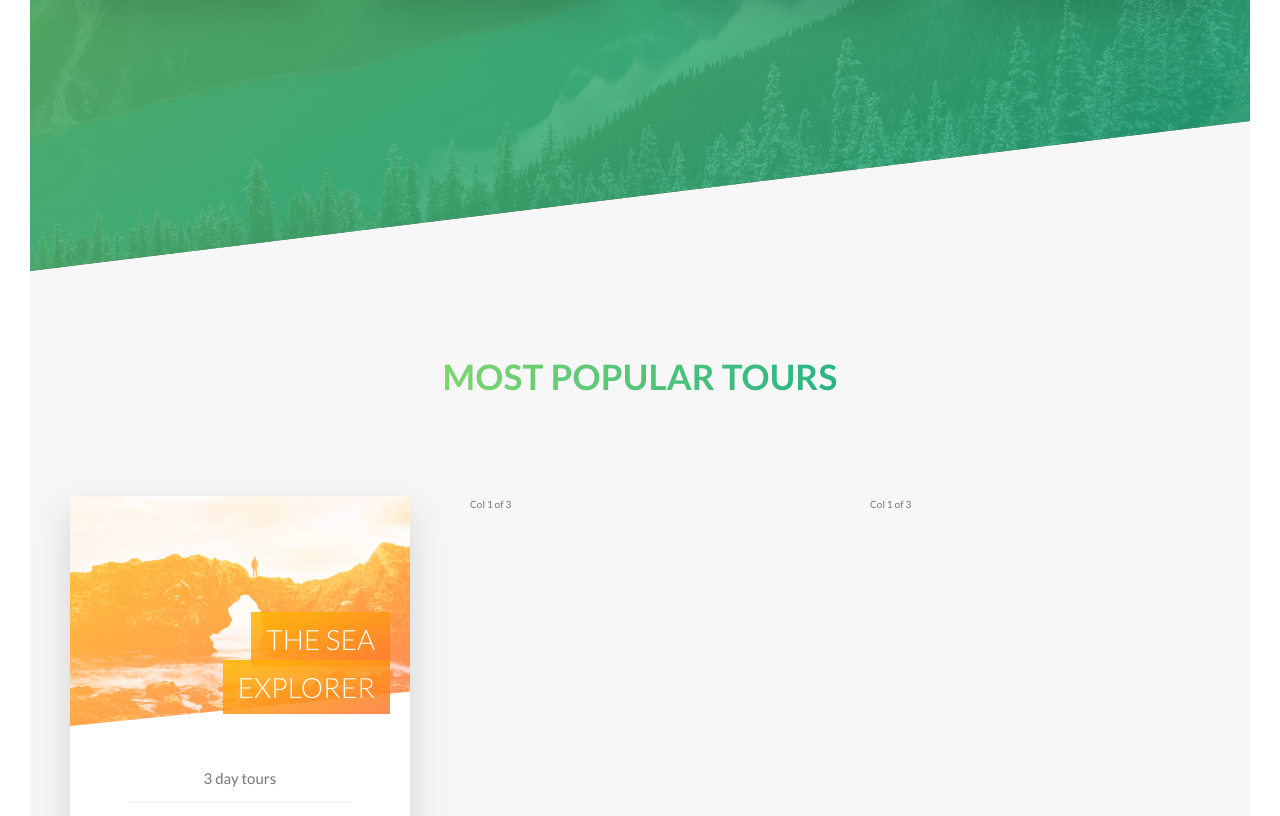
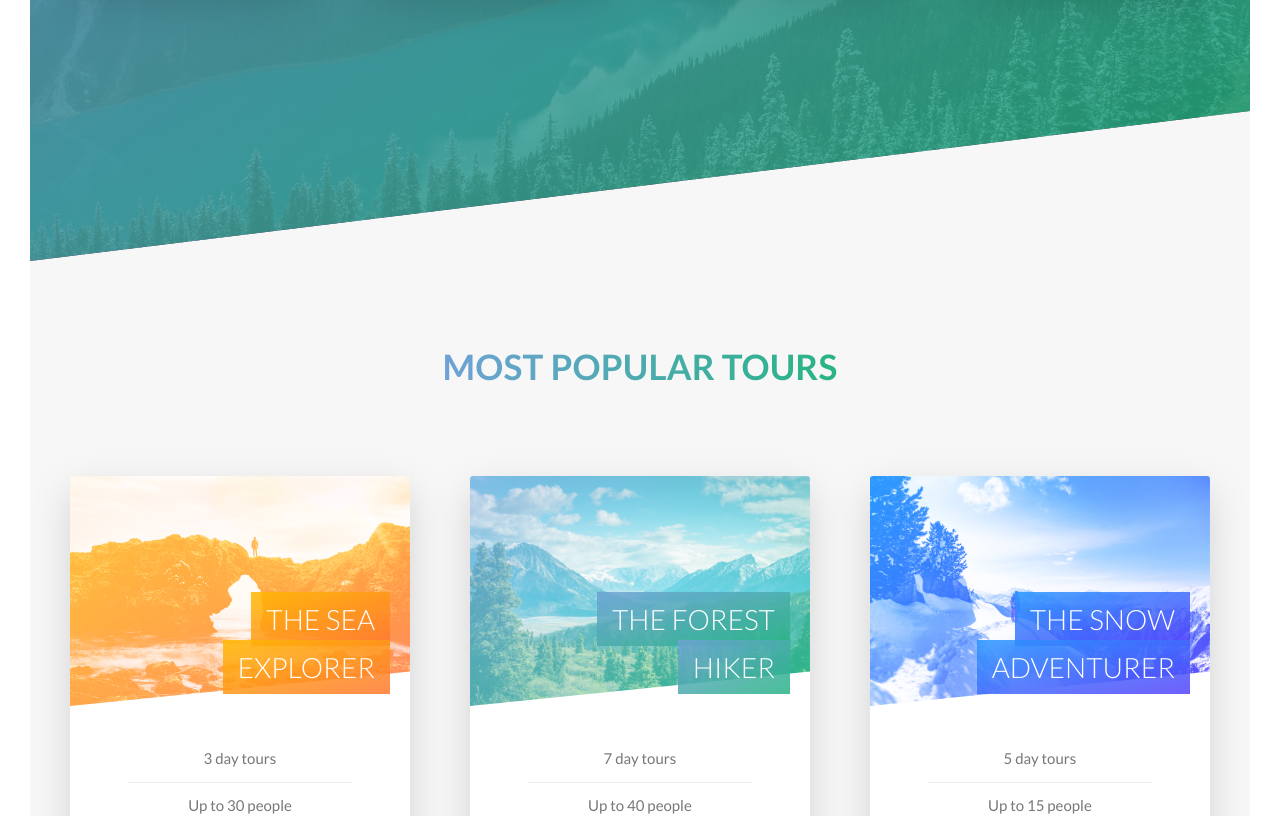
Before and after one commit to EugeneLevkovych/Natours-1, a website: page index.html in a window 1280 px wide. Shown: the part 1984-2800 px from the top of the page. Drawn offline with Linux system fonts and the light colour scheme.

Commit message:
add section-tours

```diff
--- a/index.html
+++ b/index.html
@@ -62,9 +62,8 @@
             </div>
         </div>
       </section>
+
       <section class="section-features">
-
-
         <div class="row">
           <div class="col-1-of-4">
             <div class="feature-box">
@@ -74,9 +73,6 @@
                 atque, expedita ab assumenda amet.</p>
             </div>
           </div>
-
-
-
           <div class="col-1-of-4">
             <div class="feature-box">
               <i class="feature-box__icon icon-basic-compass"></i>
@@ -85,10 +81,7 @@
                 atque, expedita ab assumenda amet.</p>
             </div>
           </div>
-
-
-
-          <div class="col-1-of-4">
+       <div class="col-1-of-4">
             <div class="feature-box">
               <i class="feature-box__icon icon-basic-map"></i>
               <h3 class="heading-tertiary u-margin-bottom-small">Find your way</h3>
@@ -96,10 +89,7 @@
                 atque, expedita ab assumenda amet.</p>
             </div>
           </div>
-
-
-
-          <div class="col-1-of-4">
+     <div class="col-1-of-4">
             <div class="feature-box">
               <i class="feature-box__icon icon-basic-heart"></i>
               <h3 class="heading-tertiary u-margin-bottom-small">Live a healthier life</h3>
@@ -109,6 +99,7 @@
           </div>
         </div>
       </section>
+
       <section class="section-tours">
         <div class="u-center-text u-margin-bottom-big">
           <h2 class="heading-secondary">
@@ -133,11 +124,74 @@
                 </ul>
               </div>
              </div>
-             <div class="card__side card__side--back card__side--back-1">BACK</div>
+             <div class="card__side card__side--back card__side--back-1">
+              <div class="card__cta">
+               <div class="card__price-box">
+                <p class="card__price-only">Only</p>
+                <p class="card__price-value">$297</p>
+               </div>
+               <a href="#" class="btn btn--white">Book now!</a>
+              </div>
+             </div>
             </div>
           </div>
-          <div class="col-1-of-3">Col 1 of 3</div>
-          <div class="col-1-of-3">Col 1 of 3</div>
+          <div class="col-1-of-3"><div class="card">
+            <div class="card__side card__side--front">
+             <div class="card__picture card__picture--2">&nbsp;</div>
+             <h4 class="card__heading">
+               <span class="card__heading-span card__heading-span--2">The forest hiker</span>
+               </h4>
+             <div class="card__details">
+               <ul>
+                 <li>7 day tours</li>
+                 <li>Up to 40 people</li>
+                 <li>6 tour guides</li>
+                 <li>Sleep in provided tents</li>
+                 <li>Difficulty: medium</li>
+               </ul>
+             </div>
+            </div>
+            <div class="card__side card__side--back card__side--back-2">
+             <div class="card__cta">
+              <div class="card__price-box">
+               <p class="card__price-only">Only</p>
+               <p class="card__price-value">$497</p>
+              </div>
+              <a href="#" class="btn btn--white">Book now!</a>
+             </div>
+            </div>
+           </div>
+          </div>
+          <div class="col-1-of-3"><div class="card">
+            <div class="card__side card__side--front">
+             <div class="card__picture card__picture--3">&nbsp;</div>
+             <h4 class="card__heading">
+               <span class="card__heading-span card__heading-span--3">The snow adventurer</span>
+               </h4>
+             <div class="card__details">
+               <ul>
+                 <li>5 day tours</li>
+                 <li>Up to 15 people</li>
+                 <li>3 tour guides</li>
+                 <li>Sleep in cozy hotels</li>
+                 <li>Difficulty: hard</li>
+               </ul>
+             </div>
+            </div>
+            <div class="card__side card__side--back card__side--back-3">
+             <div class="card__cta">
+              <div class="card__price-box">
+               <p class="card__price-only">Only</p>
+               <p class="card__price-value">$897</p>
+              </div>
+              <a href="#" class="btn btn--white">Book now!</a>
+             </div>
+            </div>
+           </div>
+          </div>
+        </div>
+        <div class="u-center-text u-margin-top-huge">
+          <a href="#" class="btn btn--green">Discover all tours</a>
         </div>
       </section>
     </main>
--- a/sass/abstracts/_variables.scss
+++ b/sass/abstracts/_variables.scss
@@ -2,7 +2,7 @@
 $color-primary: #55c57a;
 // $color-primary: #c57355;
 $color-primary-light: #7ed56f;
-// $color-primary-light: #6fa2d5;
+$color-primary-light: #6fa2d5;
 $color-primary-dark: #28b485;
 // $color-primary-dark: #8528b4;
 
--- a/sass/base/_utilites.scss
+++ b/sass/base/_utilites.scss
@@ -11,5 +11,12 @@
 }
 
 .u-margin-bottom-big {
-  margin-bottom: 9rem;
+  margin-bottom: 8rem;
 }
+
+.u-margin-top-big {
+  margin-top: 8rem;
+}
+.u-margin-top-huge{
+  margin-top: 10rem;
+}
--- a/sass/components/_button.scss
+++ b/sass/components/_button.scss
@@ -30,6 +30,14 @@
     color: $color-grey-dark;
     &::after {
       background-color: $color-white;
+    }
+  }
+
+  &--green {
+    background-color: $color-primary;
+    color: $color-white;
+    &::after {
+      background-color: $color-primary;
     }
   }
 
--- a/sass/components/_card.scss
+++ b/sass/components/_card.scss
@@ -25,6 +25,14 @@ height: 52rem;
   &-1 {
      background-image: linear-gradient(to right bottom, $color-secondary-light, $color-secondary-dark);
     }
+
+    &-2 {
+        background-image: linear-gradient(to right bottom, $color-primary-light, $color-primary-dark);
+       }
+
+       &-3 {
+        background-image: linear-gradient(to right bottom, $color-tertiary-light, $color-tertiary-dark);
+       }
  }
  }
 
@@ -43,17 +51,18 @@ height: 52rem;
     -webkit-clip-path: polygon(0 0, 100% 0, 100% 85%, 0 100% );
     clip-path: polygon(0 0, 100% 0, 100% 85%, 0 100% );
 
+
     &--1 {
         background-image: linear-gradient(to right bottom, $color-secondary-light, $color-secondary-dark),url(../img/nat-5.jpg);
 
     }
 
     &--2 {
-        background-image: url(../img/nat-5.jpg);
+        background-image: linear-gradient(to right bottom, $color-primary-light, $color-primary-dark),url(../img/nat-6.jpg);
     }
 
     &--3 {
-        background-image: url(../img/nat-5.jpg);
+        background-image: linear-gradient(to right bottom, $color-tertiary-light, $color-tertiary-dark),url(../img/nat-7.jpg);
     }
 }
 
@@ -73,10 +82,23 @@ height: 52rem;
     padding: 1rem 1.5rem;
     -webkit-box-decoration-break: clone;
     box-decoration-break: clone;
+
     &--1 {
         background-image: linear-gradient(to right bottom,
          rgba($color-secondary-light, .85),
          rgba($color-secondary-dark, .85));
+    }
+
+    &--2 {
+        background-image: linear-gradient(to right bottom,
+         rgba($color-primary-light, .85),
+         rgba($color-primary-dark, .85));
+    }
+
+    &--3 {
+        background-image: linear-gradient(to right bottom,
+         rgba($color-tertiary-light, .85),
+         rgba($color-tertiary-dark, .85));
     }
 }
 &__details {
@@ -95,4 +117,29 @@ height: 52rem;
         }
     }
 }
+//Back side styling
+&__cta {
+    position: absolute;
+    top: 50%;
+    left: 50%;
+    transform: translate(-50%, -50%);
+    width: 90%;
+    text-align: center;
 }
+
+&__price-box {
+    text-align: center;
+    color: $color-white;
+    margin-bottom: 8rem;
+}
+
+&__price-only {
+    font-size: 1.4rem;
+    text-transform: uppercase ;
+}
+
+&__price-value {
+    font-size: 6rem;
+    font-weight: 100;
+}
+}
--- a/sass/pages/_home.scss
+++ b/sass/pages/_home.scss
@@ -23,6 +23,6 @@
 
 .section-tours {
   background-color: $color-grey-light-1;
-  padding: 25rem 0 50rem;
+  padding: 25rem 0 15rem 0;
   margin-top: -10rem;
 }
```
Also changed, not shown: css/style.css.
